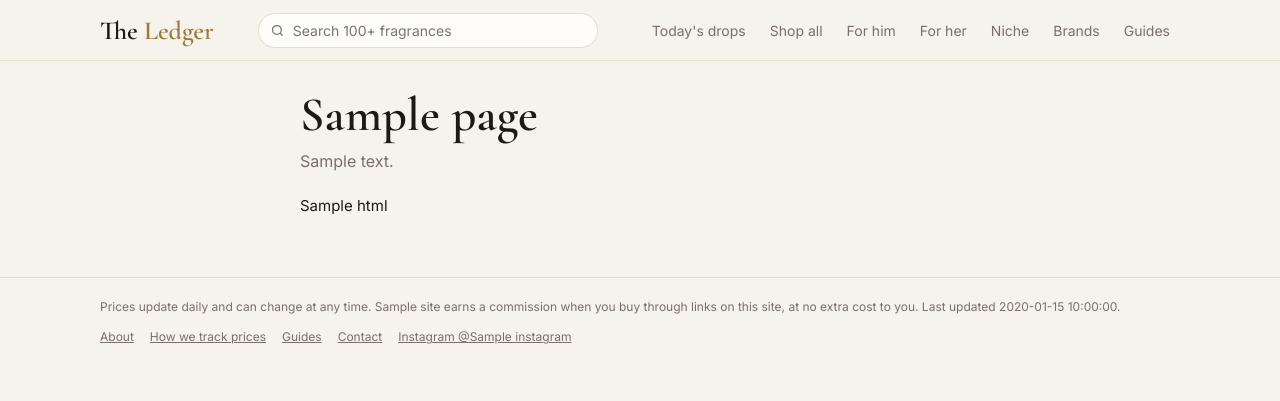
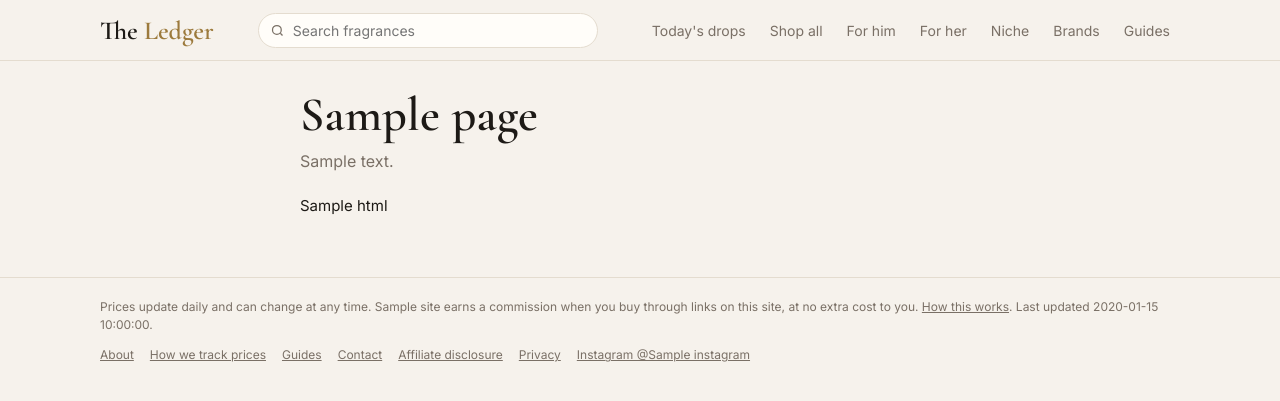
Before and after one commit to Safey07/theledger, a Python web app: template templates/page.html in a window 1280 px wide. Shown: the top 401 px of the page. Run offline with Jinja, Linux system fonts and the light colour scheme; the template is opened without the code that fills it: most values are stand-ins (such as "Sample title", 1, 10 or a date in 2020).

Commit message:
Footer: privacy and affiliate disclosure links; honest search placeholder
Co-Authored-By: Claude Opus 5.5 <noreply@anthropic.com>
Claude-Session: https://claude.ai/code/session_01FGwkDCqaw4AcDQ4wXhQadp

```diff
--- a/templates/base.html
+++ b/templates/base.html
@@ -161,14 +161,14 @@ footer .links a{margin-right:16px;color:var(--muted)}
 {% if demo %}<div class="demo">Demo build with invented prices and fictional retailers.</div>{% endif %}
 <header class="top"><div class="wrap">
 <a class="logo" href="{{ root }}index.html">The <span>Ledger</span></a>
-<form class="hsearch" action="{{ root }}shop.html" method="get" role="search"><input type="search" name="q" placeholder="Search 100+ fragrances" aria-label="Search fragrances"></form>
+<form class="hsearch" action="{{ root }}shop.html" method="get" role="search"><input type="search" name="q" placeholder="Search fragrances" aria-label="Search fragrances"></form>
 <nav class="main"><a href="{{ root }}index.html">Today's drops</a><a href="{{ root }}shop.html">Shop all</a><a href="{{ root }}men.html">For him</a><a href="{{ root }}women.html">For her</a><a href="{{ root }}niche.html">Niche</a><a href="{{ root }}brands.html">Brands</a><a href="{{ root }}guides.html">Guides</a></nav>
 </div></header>
 <main class="wrap">{% block body %}{% endblock %}</main>
 <footer><div class="wrap">
-Prices update daily and can change at any time. {{ site.name }} earns a commission when you buy through links on this site, at no extra cost to you.
+Prices update daily and can change at any time. {{ site.name }} earns a commission when you buy through links on this site, at no extra cost to you. <a href="{{ root }}affiliate-disclosure.html">How this works</a>.
 Last updated {{ updated }}.
-<p class="links"><a href="{{ root }}about.html">About</a><a href="{{ root }}how-we-track-prices.html">How we track prices</a><a href="{{ root }}guides.html">Guides</a><a href="{{ root }}contact.html">Contact</a>{% if site.instagram %}<a href="https://www.instagram.com/{{ site.instagram }}/" rel="noopener" target="_blank">Instagram @{{ site.instagram }}</a>{% endif %}</p>
+<p class="links"><a href="{{ root }}about.html">About</a><a href="{{ root }}how-we-track-prices.html">How we track prices</a><a href="{{ root }}guides.html">Guides</a><a href="{{ root }}contact.html">Contact</a><a href="{{ root }}affiliate-disclosure.html">Affiliate disclosure</a><a href="{{ root }}privacy.html">Privacy</a>{% if site.instagram %}<a href="https://www.instagram.com/{{ site.instagram }}/" rel="noopener" target="_blank">Instagram @{{ site.instagram }}</a>{% endif %}</p>
 </div></footer>
 </body>
 </html>
```
